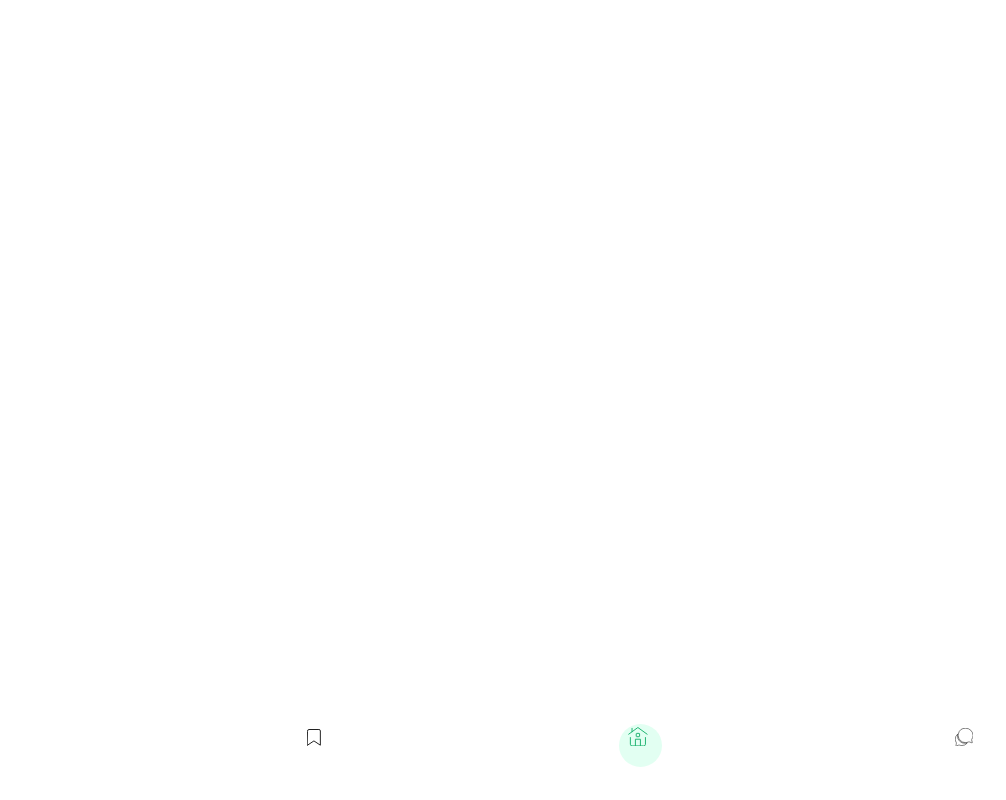
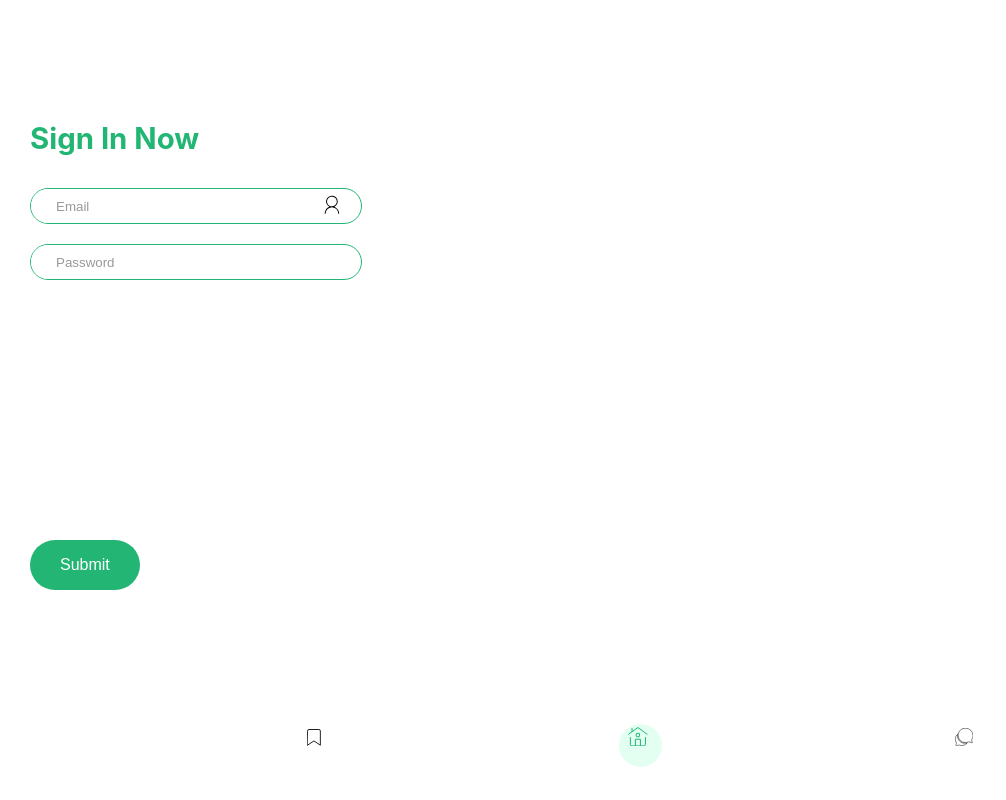
Before and after one commit to AvivCohenbs/reSApes, a React (Create React App) app: page /Profile in a window 1280 px wide. Shown: the whole page, without its empty margins (0-1006 px from the left). Built offline with nearby package versions, Linux system fonts and the light colour scheme; a web font is replaced by a local one.

Commit message:
started design profile page

```diff
--- a/src/components/Header/Profile.css
+++ b/src/components/Header/Profile.css
@@ -0,0 +1,236 @@
+.profile-page {
+  display: flex;
+  flex-direction: column;
+  /* background-color: white; */
+  position: relative;
+  left: 30px;
+  bottom: 100px;
+}
+
+.sing-In {
+  color: #22b573;
+  font-size: 22pt;
+  padding-bottom: 2px;
+  font-weight: bold;
+  position: relative;
+  bottom: 310px;
+}
+
+.login-email:before,
+.login-email:after {
+  content: "";
+  display: table;
+}
+
+.login-email:after {
+  clear: both;
+}
+
+.login-email {
+  zoom: 1;
+}
+
+.login-email {
+  position: relative;
+  width: 330px;
+  border-radius: 40px;
+  background: transparent;
+  bottom: 280px;
+  border: 1px solid #22b573;
+}
+
+.login-email input {
+  width: 240px;
+  height: 14px;
+  padding: 10px 5px;
+  float: left;
+  border: 0;
+  border-radius: 40px;
+  border-top-style: none;
+}
+
+.login-email input:focus {
+  outline: 0;
+  background: #fff;
+}
+
+.login-email input::-webkit-input-placeholder {
+  color: #999;
+  font-weight: normal;
+  padding-left: 20px;
+}
+
+.login-email input:-moz-placeholder {
+  color: #999;
+  font-weight: normal;
+  font-style: italic;
+}
+
+.login-email input:-ms-input-placeholder {
+  color: #999;
+  font-weight: normal;
+  border-style: none;
+}
+
+.login-email button {
+  overflow: visible;
+  position: relative;
+  float: right;
+  border: 0;
+  padding: 0;
+  cursor: pointer;
+  height: 35px;
+  width: 50px;
+  color: #fff;
+  text-transform: uppercase;
+  background: #22b573;
+  border-radius: 40px;
+  text-shadow: 0 -1px 0 rgba(0, 0, 0, 0.3);
+  border-bottom-left-radius: 0;
+  border-top-left-radius: 0;
+}
+
+.login-email button:active,
+.login-email button:focus {
+  background: #22b573;
+  outline: 0;
+}
+
+.login-email button:focus:before,
+.login-email button:active:before {
+  border-right-color: #22b573;
+}
+
+.login-email button::-moz-focus-inner {
+  border: 0;
+  padding: 0;
+}
+.login-pas:before,
+.login-pas:after {
+  content: "";
+  display: table;
+}
+
+.login-pas:after {
+  clear: both;
+}
+
+.login-pas {
+  zoom: 1;
+}
+
+.login-pas {
+  position: relative;
+  width: 330px;
+  border-radius: 40px;
+  background: transparent;
+  bottom: 260px;
+  border: 1px solid #22b573;
+}
+
+.login-pas input {
+  width: 240px;
+  height: 14px;
+  padding: 10px 5px;
+  float: left;
+  border: 0;
+  border-radius: 40px;
+  border-top-style: none;
+}
+
+.login-pas input:focus {
+  outline: 0;
+  background: #fff;
+}
+
+.login-pas input::-webkit-input-placeholder {
+  color: #999;
+  font-weight: normal;
+  padding-left: 20px;
+}
+
+.login-pas input:-moz-placeholder {
+  color: #999;
+  font-weight: normal;
+  font-style: italic;
+}
+
+.login-pas input:-ms-input-placeholder {
+  color: #999;
+  font-weight: normal;
+  border-style: none;
+}
+
+.login-pas button {
+  overflow: visible;
+  position: relative;
+  float: right;
+  border: 0;
+  padding: 0;
+  cursor: pointer;
+  height: 35px;
+  width: 50px;
+  color: #fff;
+  text-transform: uppercase;
+  background: #22b573;
+  border-radius: 40px;
+  text-shadow: 0 -1px 0 rgba(0, 0, 0, 0.3);
+  border-bottom-left-radius: 0;
+  border-top-left-radius: 0;
+}
+
+.login-pas button:active,
+.login-pas button:focus {
+  background: #22b573;
+  outline: 0;
+}
+
+.login-pas button:focus:before,
+.login-pas button:active:before {
+  border-right-color: #22b573;
+}
+
+.login-pas button::-moz-focus-inner {
+  border: 0;
+  padding: 0;
+}
+
+.toggle-password {
+  float: right;
+  cursor: pointer;
+  margin-right: 10px;
+  margin-top: -25px;
+}
+
+.iconMan {
+  position: relative;
+  left: 41px;
+  top: 6px;
+}
+
+.container {
+  position: relative;
+  width: 100%;
+  max-width: 400px;
+}
+
+.container img {
+  width: 100%;
+  height: auto;
+}
+
+.container .btn {
+  display: flex;
+  background-color: #22b573;
+  color: white;
+  font-size: 16px;
+  padding: 16px 30px;
+  border: 2px;
+  border-radius: 40px;
+  text-align: center;
+}
+
+.container .btn:hover {
+  background-color: white;
+  color: #22b573;
+}
--- a/src/components/Header/Profile.js
+++ b/src/components/Header/Profile.js
@@ -1,6 +1,27 @@
 import "./Profile.css";
+import { ReactComponent as Singin } from "./singin.svg";
 
 function Profile() {
-  return <div></div>;
+  return (
+    <div className="profile-page">
+      <div className="sing-In">Sign In Now</div>
+      <div className="login">
+        <form className="login-email">
+          <label>
+            <input type="text" placeholder="Email" />
+            <Singin className="iconMan" />
+          </label>
+        </form>
+        <form>
+          <div class="login-pas">
+            <input type="password" placeholder="Password" />
+          </div>
+        </form>
+      </div>
+      <div className="container">
+        <button className="btn">Submit</button>
+      </div>
+    </div>
+  );
 }
 export default Profile;
```
Also changed, not shown: src/components/Header/singin.svg (added).
